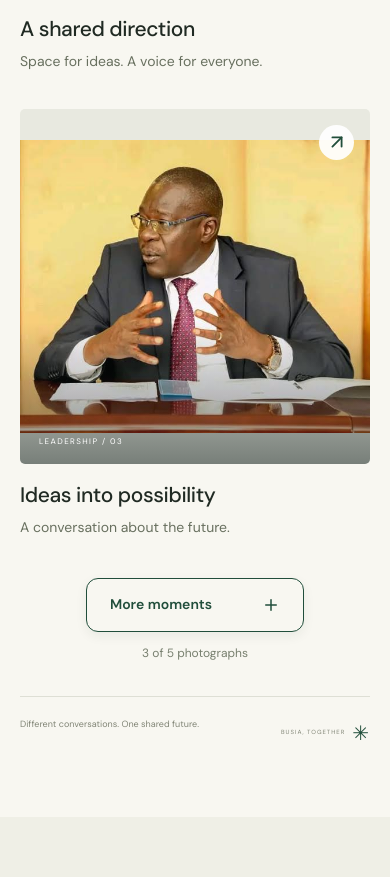
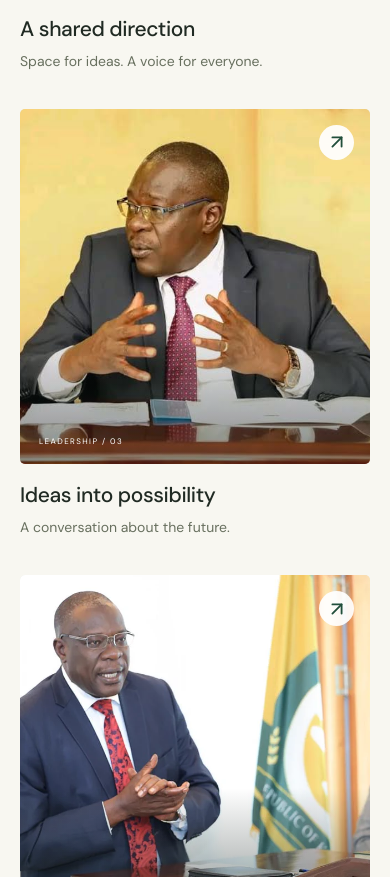
Before and after one commit to Graphicsking/Osiya, a Vue app: page / in a window 390 px wide. Shown: the part 4988-5865 px from the top of the page. Built offline with nearby package versions, Linux system fonts and the light colour scheme.

Commit message:
Update Site source

```diff
--- a/src/App.vue
+++ b/src/App.vue
@@ -8,7 +8,6 @@ const joinOpen = ref(false)
 const selectedPriority = ref(0)
 const galleryIndex = ref(null)
 const galleryFilter = ref('All moments')
-const visiblePhotoCount = ref(3)
 const openQuestion = ref(0)
 const activeSection = ref('home')
 const scrollProgress = ref(0)
@@ -38,14 +37,8 @@ const gallery = [
   { src: '/images/candidate-speaking.jpeg', width: 590, height: 520, alt: 'Arthur Amug Osiya speaking into a microphone beside flags', label: 'A voice for the future', caption: 'Putting shared aspirations into words.', category: 'Leadership' },
 ]
 const filteredGallery = computed(() => galleryFilter.value === 'All moments' ? gallery : gallery.filter(photo => photo.category === galleryFilter.value))
-const visibleGallery = computed(() => filteredGallery.value.slice(0, visiblePhotoCount.value))
-function filterGallery(filter) { galleryFilter.value = filter; visiblePhotoCount.value = 3 }
+function filterGallery(filter) { galleryFilter.value = filter }
 function openPhoto(photo) { galleryIndex.value = gallery.indexOf(photo) }
-function revealPhotos() {
-  const firstNewPhoto = visiblePhotoCount.value
-  visiblePhotoCount.value += 3
-  nextTick(() => document.querySelectorAll('.gallery-card')[firstNewPhoto]?.focus())
-}
 const closeMenu = () => { menuOpen.value = false }
 const openJoin = () => { closeMenu(); joinOpen.value = true }
 const closeGallery = () => { galleryIndex.value = null }
@@ -159,8 +152,7 @@ onBeforeUnmount(() => {
       <div class="container">
         <div class="section-heading"><div><div class="eyebrow">03 / PEOPLE. PURPOSE. CONNECTION.</div><h2>A vision with<br /><span class="serif-word">a human face.</span></h2></div><p>Explore the photographs, discover the person,<br class="desktop-break" /> and see the connections behind the vision.</p></div>
         <div class="gallery-toolbar"><div class="gallery-filters" role="group" aria-label="Filter campaign photographs"><button v-for="filter in galleryFilters" :key="filter" :aria-pressed="galleryFilter === filter" :class="{ active: galleryFilter === filter }" @click="filterGallery(filter)">{{ filter }}<span>{{ filter === 'All moments' ? gallery.length : gallery.filter(photo => photo.category === filter).length }}</span></button></div><span class="gallery-results" role="status">{{ filteredGallery.length }} photographs</span></div>
-        <div class="gallery-grid"><button v-for="(photo, index) in visibleGallery" :key="photo.src" class="gallery-card" @click="openPhoto(photo)" :aria-label="`View photo: ${photo.label}`"><div class="gallery-image"><img :src="photo.src" :alt="photo.alt" :width="photo.width" :height="photo.height" :style="{ maxWidth: `${photo.width}px`, maxHeight: `${photo.height}px` }" loading="lazy" decoding="async" /><span class="gallery-expand"><ArrowUpRight :size="22" /></span><span class="gallery-count">{{ photo.category.toUpperCase() }} / {{ String(index + 1).padStart(2, '0') }}</span></div><div class="gallery-info"><h3>{{ photo.label }}</h3><p>{{ photo.caption }}</p></div></button></div>
-        <div v-if="visiblePhotoCount < filteredGallery.length" class="gallery-more"><button class="button button-outline" @click="revealPhotos">More moments <Plus :size="18" /></button><span>{{ visibleGallery.length }} of {{ filteredGallery.length }} photographs</span></div>
+        <div class="gallery-grid"><button v-for="(photo, index) in filteredGallery" :key="photo.src" class="gallery-card" @click="openPhoto(photo)" :aria-label="`View photo: ${photo.label}`"><div class="gallery-image"><img :src="photo.src" :alt="photo.alt" :width="photo.width" :height="photo.height" loading="lazy" decoding="async" /><span class="gallery-expand"><ArrowUpRight :size="22" /></span><span class="gallery-count">{{ photo.category.toUpperCase() }} / {{ String(index + 1).padStart(2, '0') }}</span></div><div class="gallery-info"><h3>{{ photo.label }}</h3><p>{{ photo.caption }}</p></div></button></div>
         <div class="gallery-foot"><span>Different conversations. One shared future.</span><span>BUSIA, TOGETHER <span class="foot-star">✳</span></span></div>
       </div>
     </section>
--- a/src/enhancements.css
+++ b/src/enhancements.css
@@ -26,7 +26,8 @@ body { font-size: 16px; }
 .join-copy > p { color: #c4cfb9; }
 .gallery-info p { color: #68705f; }
 .gallery-info h3 { font-size: 20px; line-height: 1.35; }
-.gallery-grid { row-gap: 35px; }
+.gallery-grid { display: flex; flex-wrap: wrap; gap: 35px 23px; }
+.gallery-card { flex: 1 1 calc((100% - 46px) / 3); min-width: 0; }
 .hero-image-foot { font-size: 10px; }
 .hero-photo-caption { max-width: calc(100% - 45px); }
 .photo-swap-enter-active, .photo-swap-leave-active { transition: opacity .18s ease; }
@@ -47,8 +48,6 @@ body { font-size: 16px; }
 .gallery-filters button.active { background: var(--green); border-color: var(--green); color: white; }
 .gallery-filters button:not(.active):hover { background: #e9ecdf; }
 .gallery-results { font-size: 12px; color: #777f6e; white-space: nowrap; }
-.gallery-more { display: flex; align-items: center; flex-direction: column; gap: 13px; margin: 35px 0 5px; }
-.gallery-more > span { font-size: 12px; color: #777f6e; }
 .button-outline { color: var(--green); background: transparent; gap: 50px; }
 .button-outline:hover { color: white; }
 .questions { background: #efefe6; }
@@ -106,7 +105,7 @@ body { font-size: 16px; }
   .priority-label strong { font-size: 16px; }
   .priority-label small { max-width: 210px; }
   .priority-tab { min-height: 150px; }
-  .gallery-grid { grid-template-columns: repeat(2, minmax(0, 1fr)); }
+  .gallery-card { flex-basis: calc((100% - 23px) / 2); }
   .gallery-image { height: 290px; }
   .questions-grid { gap: 35px; }
   .faq-item h3 > button { gap: 12px; font-size: 15px; }
@@ -131,7 +130,8 @@ body { font-size: 16px; }
   .gallery-filters { gap: 6px; }
   .gallery-filters button { padding: 10px 12px; font-size: 14px; gap: 7px; }
   .gallery-filters button span { font-size: 10px; }
-  .gallery-grid { grid-template-columns: 1fr; gap: 32px; }
+  .gallery-grid { gap: 32px; }
+  .gallery-card { flex-basis: 100%; }
   .gallery-image, .gallery-card:first-child .gallery-image { height: 355px; }
   .gallery-info h3 { font-size: 21px; }
   .questions-grid { grid-template-columns: 1fr; gap: 35px; }
@@ -155,7 +155,7 @@ body { font-size: 16px; }
   .reading-progress, .photo-swap-enter-active, .photo-swap-leave-active { transition: none; }
 }
 
-/* Preserve the full photograph and avoid enlarging small source files. */
+/* Preserve supporting portraits; gallery thumbnails fill their frames. */
 .hero-visual { width: 100%; max-width: 540px; justify-self: end; }
 .hero-photo-wrap { height: auto; aspect-ratio: 3 / 2; border-top-left-radius: 65px; display: flex; align-items: center; justify-content: center; background: #e5e6dd; }
 .hero-photo { width: 100%; height: 100%; object-fit: contain; object-position: center; flex-shrink: 0; }
@@ -167,8 +167,7 @@ body { font-size: 16px; }
 .about-image { height: auto; aspect-ratio: 3 / 4; max-width: 360px; border-radius: 5px 5px 60px 5px; }
 .about-image img { object-fit: contain; object-position: center; }
 .gallery-image { display: flex; align-items: center; justify-content: center; background: #e8e9e0; }
-.gallery-image img { object-fit: contain; object-position: center; width: 100%; height: 100%; }
-.gallery-card:first-child img { object-position: center; }
+.gallery-image img { object-fit: cover; object-position: center 30%; width: 100%; height: 100%; }
 .gallery-card:hover img { transform: none; }
 .questions-photo { width: 100%; max-width: 340px; height: auto; aspect-ratio: 590 / 520; }
 .questions-photo > img { object-fit: contain; object-position: center; }
```
Also changed, not shown: 2 other files (tests, documents, lock files or other folders).
